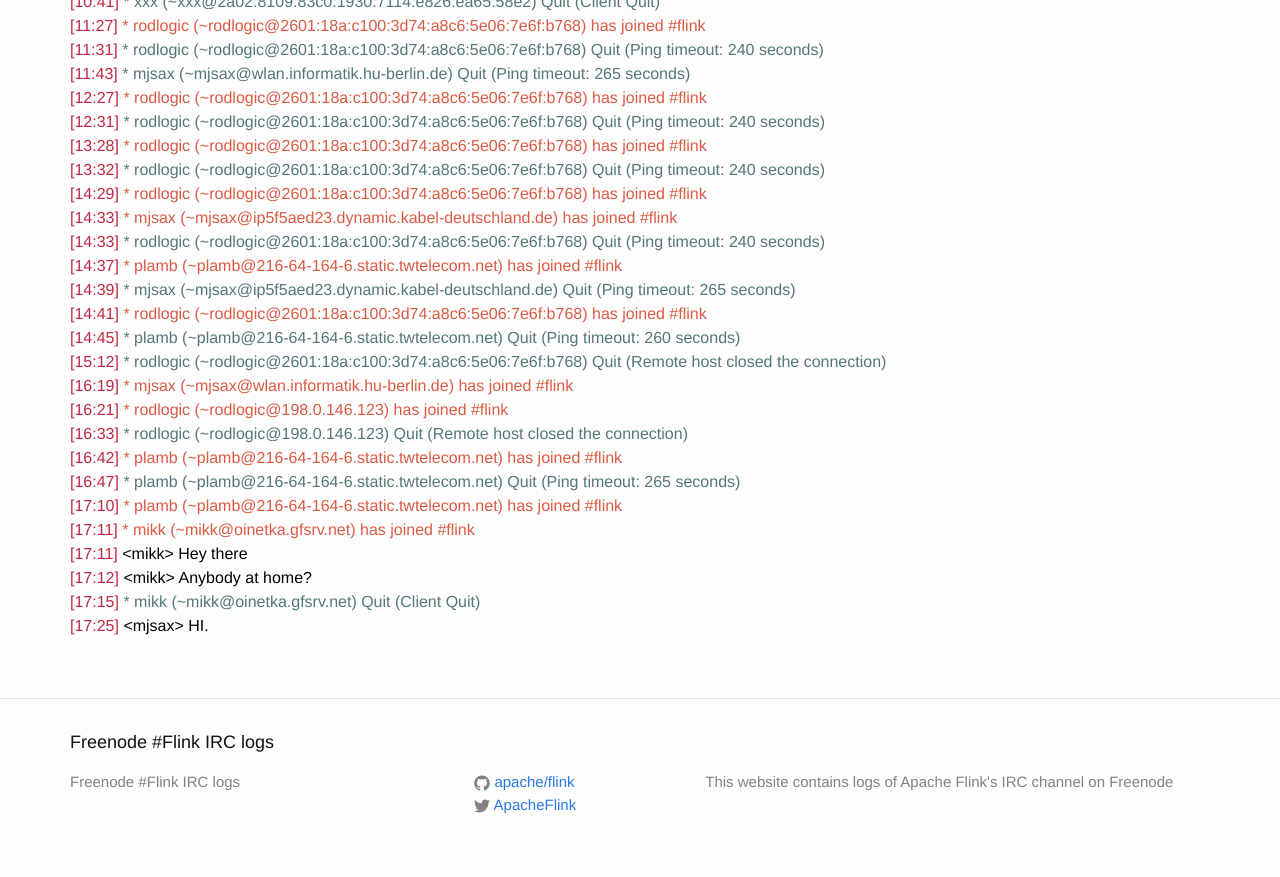
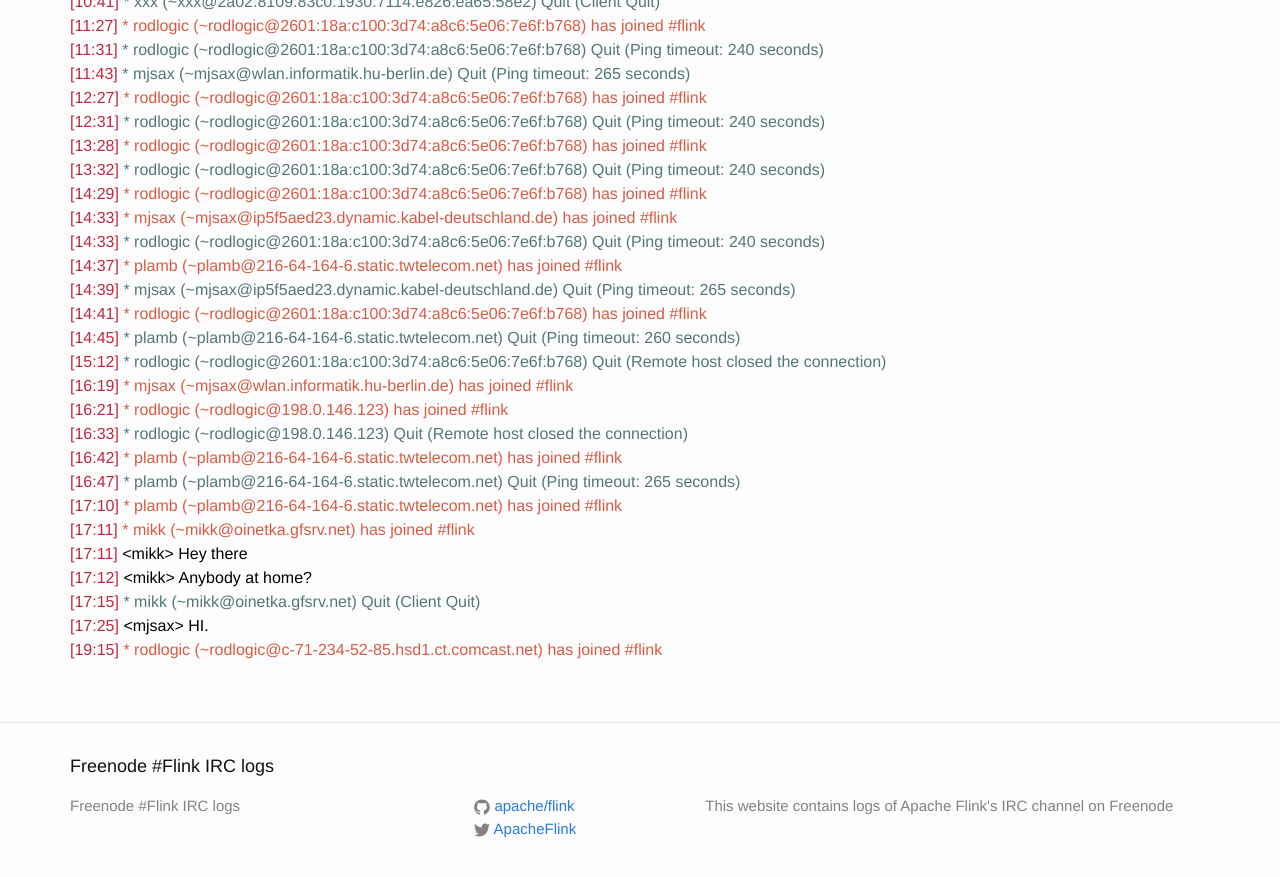
Before and after one commit to flink-irc-logs/flink-irc-logs.github.io, a Jekyll site: the page built from _posts/2015-10-20-logs.markdown, in a window 1280 px wide and 900 px high, scrolled down 858 px. Shown: the top 877 px of the window. Built offline with Jekyll 4.4.1, drawn with Linux system fonts in a browser that asks for light colours.

Commit message:
Update of the logs on Tue Oct 20 19:27:53 CEST 2015

```diff
--- a/_posts/2015-10-20-logs.markdown
+++ b/_posts/2015-10-20-logs.markdown
@@ -58,3 +58,4 @@
 <span class="irc-date">[17:12]</span> <span class="irc-black">&lt;mikk&gt; Anybody at home?</span><br />
 <span class="irc-date">[17:15]</span> <span class="irc-navy">* mikk (~mikk@oinetka.gfsrv.net) Quit (Client Quit)</span><br />
 <span class="irc-date">[17:25]</span> <span class="irc-black">&lt;mjsax&gt; HI.</span><br />
+<span class="irc-date">[19:15]</span> <span class="irc-green">* rodlogic (~rodlogic@c-71-234-52-85.hsd1.ct.comcast.net) has joined #flink</span><br />
```
